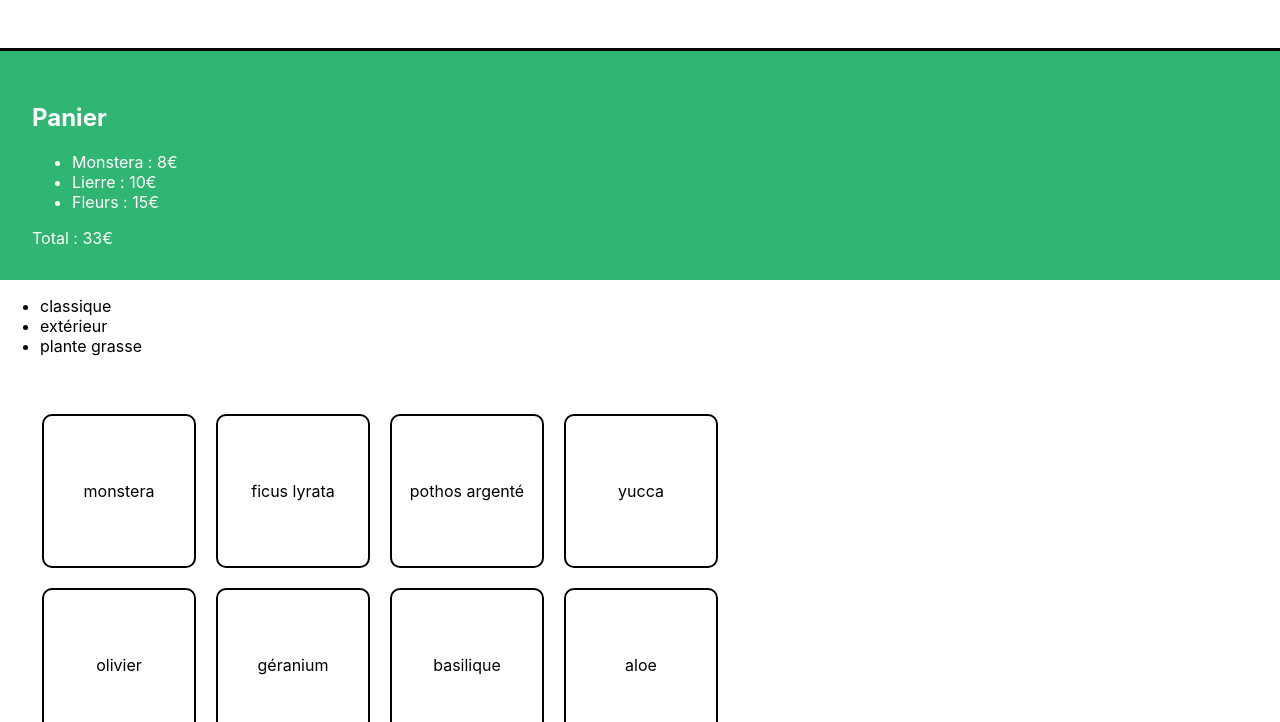
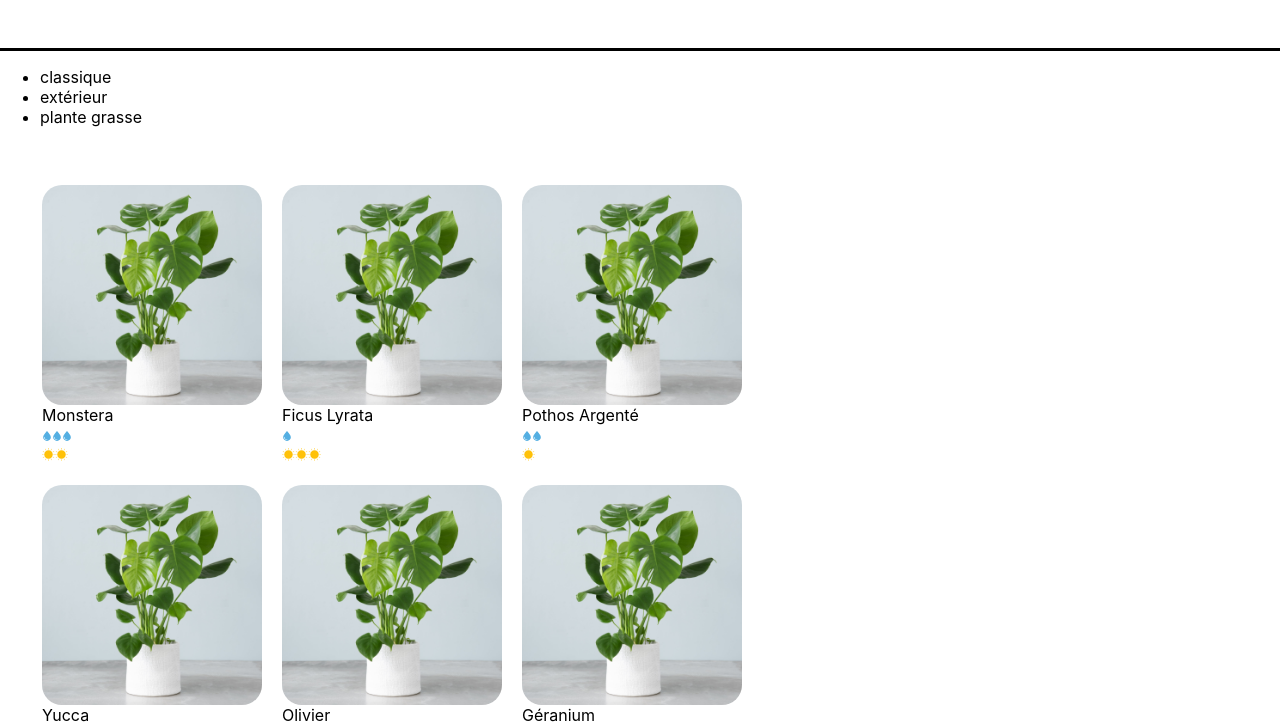
Before and after one commit to Riocamy/la-maison-jungle, a React app: page / in a window 1280 px wide. Shown: the part 98-820 px from the top of the page. Built offline with nearby package versions, Linux system fonts and the light colour scheme.

Commit message:
added PlantItem component and props

```diff
--- a/src/components/App.js
+++ b/src/components/App.js
@@ -1,15 +1,19 @@
 import Banner from './Banner'
-import Cart from './Cart'
+import logo from '../assets/logo.png'
+// import Cart from './Cart'
 import ShoppingList from './ShoppingList'
 
 function App() {
-  return (
-    <div>
-      <Banner />
-      <Cart />
-      <ShoppingList />
-    </div>
-  )
+	return (
+		<div>
+			<Banner>
+				<img src={logo} alt='La maison jungle' className='lmj-logo' />
+				<h1 className='lmj-title'>La maison jungle</h1>
+			</Banner>
+			{/* <Cart /> */}
+			<ShoppingList />
+		</div>
+	)
 }
 
 export default App
--- a/src/components/Banner.js
+++ b/src/components/Banner.js
@@ -1,3 +1,13 @@
+import '../styles/Banner.css'
+
+function Banner({ children }) {
+	return <div className='lmj-banner'>{children}</div>
+}
+
+export default Banner
+
+
+/*
 import logo from '../assets/logo.png'
 import '../styles/Banner.css'
 
@@ -12,3 +22,4 @@ function Banner() {
 }
 
 export default Banner
+*/
--- /dev/null
+++ b/src/components/CareScale.js
@@ -0,0 +1,24 @@
+import Sun from '../assets/sun.svg'
+import Water from '../assets/water.svg'
+
+function CareScale({ scaleValue, careType }) {
+	const range = [1, 2, 3]
+	const scaleType =
+		careType === 'light' ? (
+			<img src={Sun} alt='sun-icon' />
+		) : (
+			<img src={Water} alt='water-icon' />
+		)
+
+	return (
+		<div>
+			{range.map((rangeElem) =>
+				scaleValue >= rangeElem ? (
+					<span key={rangeElem.toString()}>{scaleType}</span>
+				) : null
+			)}
+		</div>
+	)
+}
+
+export default CareScale
--- /dev/null
+++ b/src/components/PlantItem.js
@@ -0,0 +1,17 @@
+import CareScale from './CareScale'
+import '../styles/PlantItem.css'
+
+function PlantItem({ id, cover, name, water, light }) {
+	return (
+		<li key={id} className='lmj-plant-item'>
+			<img className='lmj-plant-item-cover' src={cover} alt={`${name} cover`} />
+			{name}
+			<div>
+				<CareScale careType='water' scaleValue={water} />
+				<CareScale careType='light' scaleValue={light} />
+			</div>
+		</li>
+	)
+}
+
+export default PlantItem
--- a/src/components/ShoppingList.js
+++ b/src/components/ShoppingList.js
@@ -1,3 +1,4 @@
+/*
 import { plantList } from '../datas/plantList'
 import '../styles/ShoppingList.css'
 
@@ -27,3 +28,39 @@ function ShoppingList() {
 }
 
 export default ShoppingList
+*/
+
+import { plantList } from '../datas/plantList'
+import PlantItem from './PlantItem'
+import '../styles/ShoppingList.css'
+
+function ShoppingList() {
+	const categories = plantList.reduce(
+		(acc, plant) =>
+			acc.includes(plant.category) ? acc : acc.concat(plant.category),
+		[]
+	)
+
+	return (
+		<div>
+			<ul>
+				{categories.map((cat) => (
+					<li key={cat}>{cat}</li>
+				))}
+			</ul>
+			<ul className='lmj-plant-list'>
+				{plantList.map(({ id, cover, name, water, light }) => (
+					<PlantItem
+						id={id}
+						cover={cover}
+						name={name}
+						water={water}
+						light={light}
+					/>
+				))}
+			</ul>
+		</div>
+	)
+}
+
+export default ShoppingList
--- a/src/datas/plantList.js
+++ b/src/datas/plantList.js
@@ -1,47 +1,78 @@
+import monstera from '../assets/monstera.jpg'
+
 export const plantList = [
 	{
 		name: 'monstera',
 		category: 'classique',
-		id: '1ed'
+		id: '1ed',
+		isBestSale: true,
+		light: 2,
+		water: 3,
+		cover: monstera
 	},
 	{
 		name: 'ficus lyrata',
 		category: 'classique',
-		id: '2ab'
+		id: '2ab',
+		light: 3,
+		water: 1,
+		cover: monstera
 	},
 	{
 		name: 'pothos argenté',
 		category: 'classique',
-		id: '3sd'
+		id: '3sd',
+		light: 1,
+		water: 2,
+		cover: monstera
 	},
 	{
 		name: 'yucca',
 		category: 'classique',
-		id: '4kk'
+		id: '4kk',
+		light: 3,
+		water: 1,
+		cover: monstera
 	},
 	{
 		name: 'olivier',
 		category: 'extérieur',
-		id: '5pl'
+		id: '5pl',
+		light: 3,
+		water: 1,
+		cover: monstera
 	},
 	{
 		name: 'géranium',
 		category: 'extérieur',
-		id: '6uo'
+		id: '6uo',
+		light: 2,
+		water: 2,
+		cover: monstera
 	},
 	{
 		name: 'basilique',
 		category: 'extérieur',
-		id: '7ie'
+		id: '7ie',
+		isBestSale: true,
+		light: 2,
+		water: 3,
+		cover: monstera
 	},
 	{
 		name: 'aloe',
 		category: 'plante grasse',
-		id: '8fp'
+		id: '8fp',
+		light: 2,
+		water: 1,
+		cover: monstera
 	},
 	{
 		name: 'succulente',
 		category: 'plante grasse',
-		id: '9vn'
+		id: '9vn',
+		light: 2,
+		water: 1,
+		cover: monstera
 	}
 ]
--- /dev/null
+++ b/src/styles/PlantItem.css
@@ -0,0 +1,14 @@
+.lmj-plant-item-cover {
+	height: 220px;
+	width: 220px;
+	border-radius: 20px;
+}
+
+.lmj-plant-item {
+	margin: 10px;
+	display: flex;
+	align-items: flex-start;
+	justify-content: center;
+	flex-direction: column;
+	text-transform: capitalize;
+}
--- a/src/styles/ShoppingList.css
+++ b/src/styles/ShoppingList.css
@@ -5,26 +5,3 @@
 	flex-wrap: wrap;
 	max-width: 800px;
 }
-
-.lmj-plant-item {
-	border: solid 2px black;
-	border-radius: 10px;
-	height: 150px;
-	width: 150px;
-	margin: 10px;
-	display: flex;
-	align-items: center;
-	justify-content: center;
-	flex-direction: column;
-	position: relative;
-}
-
-.lmj-sales {
-	position: absolute;
-	right: 0px;
-	top: 10px;
-	font-weight: 500;
-	color: white;
-	padding: 5px 10px;
-	background-color: #31b572;
-}
```
Also changed, not shown: src/assets/monstera.jpg (added), src/assets/sun.svg (added), src/assets/water.svg (added).
